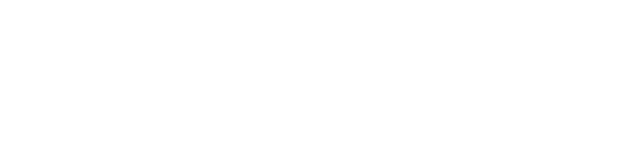
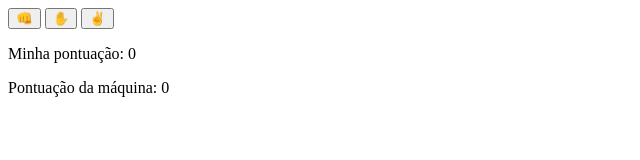
Before and after one commit to tiagobsb84/Jokenpo, a plain HTML site: page index.html in a window 1280 px wide. Shown: the whole page, without its empty margins (0-640 px from the left). Drawn offline with Linux system fonts and the light colour scheme.

Commit message:
html feito

```diff
--- a/index.html
+++ b/index.html
@@ -1,11 +1,24 @@
 <!DOCTYPE html>
-<html lang="en">
+<html lang="pt-BR">
 <head>
     <meta charset="UTF-8">
     <meta name="viewport" content="width=device-width, initial-scale=1.0">
-    <title>Document</title>
+    <title>Jokenpô</title>
 </head>
 <body>
-
+    <div class="container">
+        <div class="conteudo">
+            <div class="botoes">
+                <button class="pedra">&#x1F44A;</button>
+                <button class="papel">&#x270B;</button>
+                <button class="tesoura">&#x270C;</button>
+            </div>
+            <div class="resultados">
+                <p class="resultado"></p>
+                <p>Minha pontuação: <span class="meus-pontos">0</span></p>
+                <p>Pontuação da máquina: <span class="maquina-pontos">0</span></p>
+            </div>
+        </div>
+    </div>
 </body>
 </html>
```
